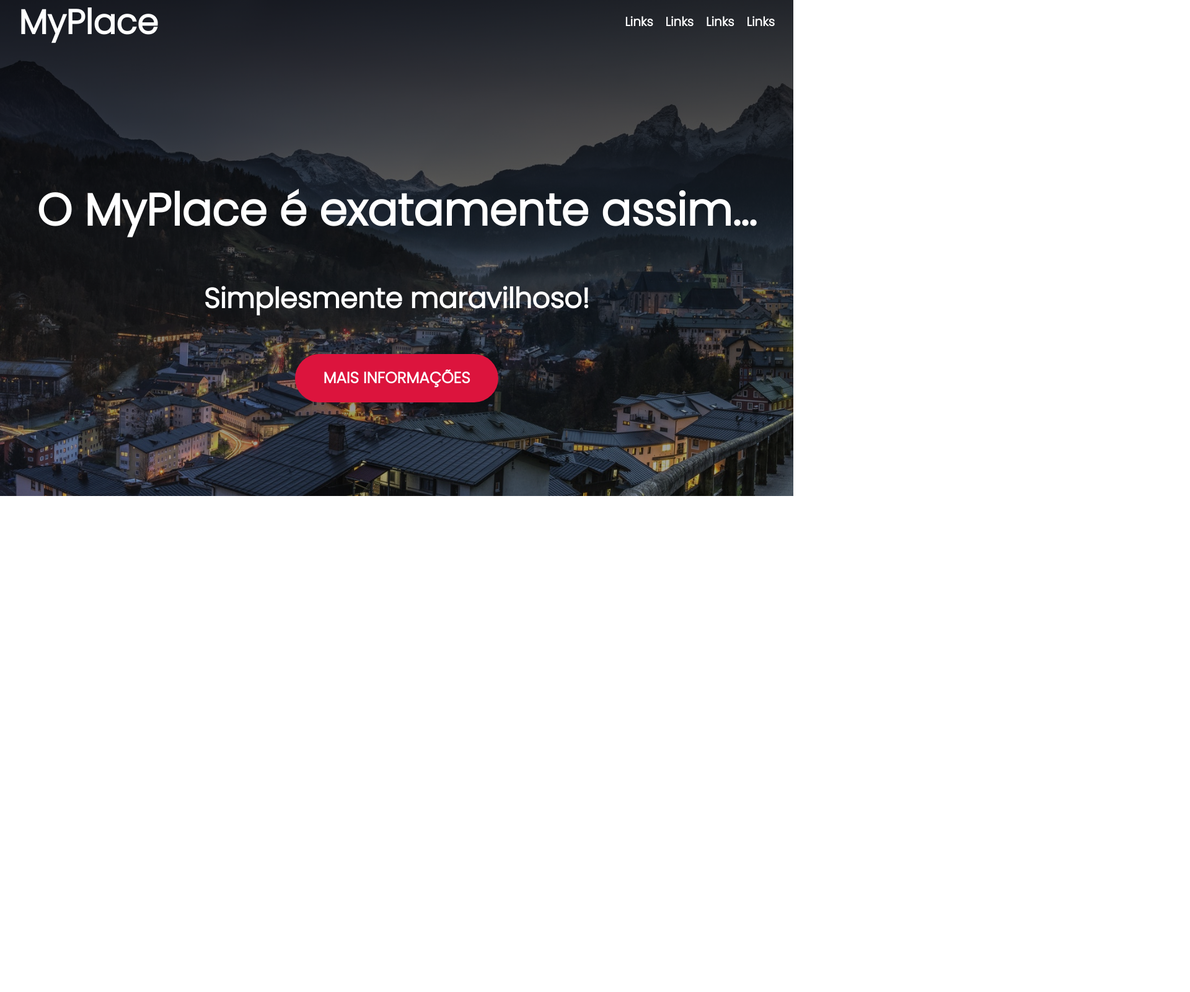
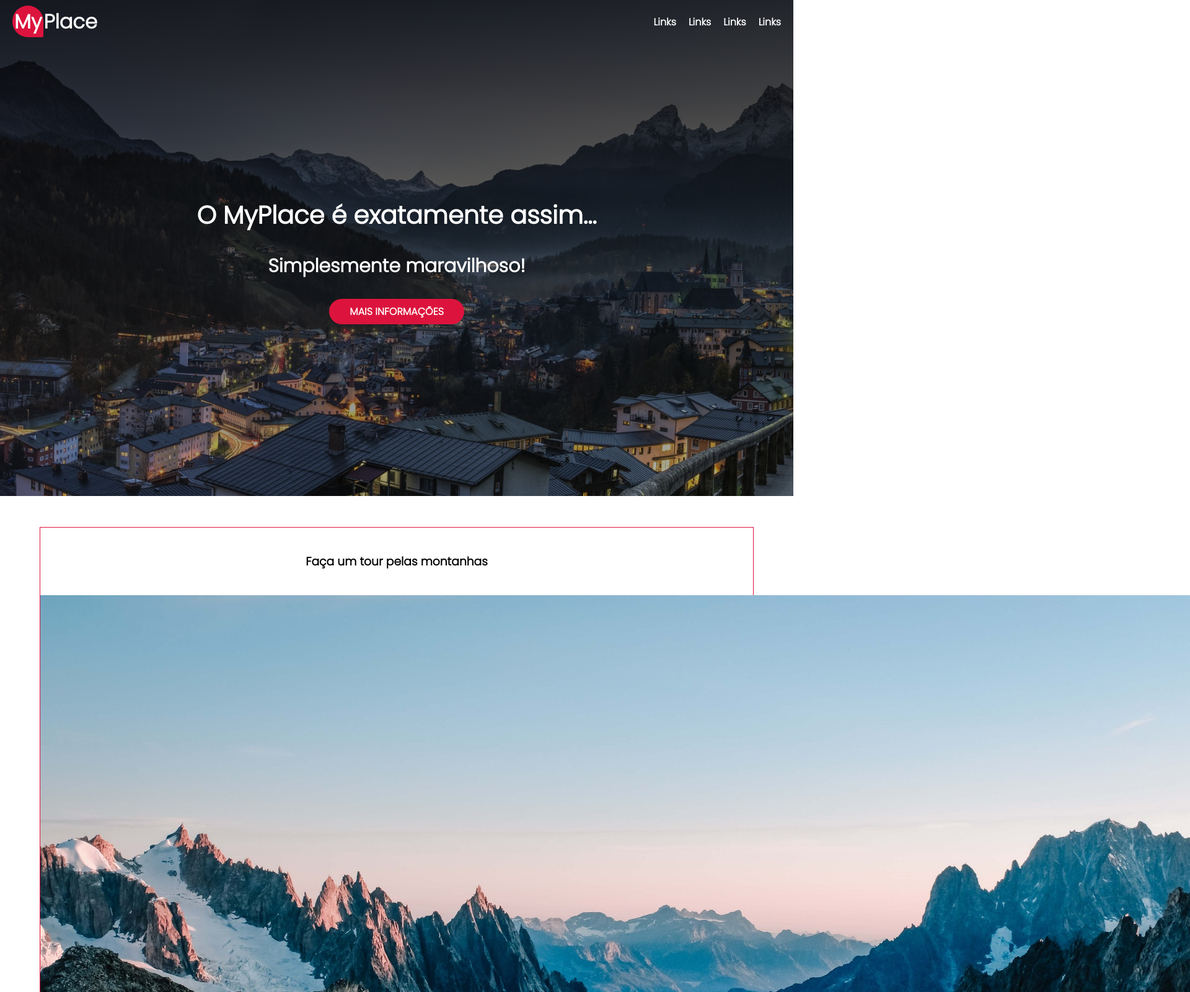
Before and after one commit to LucaolDev/Atividades-HTML, a plain HTML site: page MyPlace/index.html in a window 1280 px wide. Shown: the top 1600 px of the page at 62% size, 1920 px wide, since content can reach past the window. Before the commit the page ends 800 px from the top, so only its background shows below. Drawn offline with Linux system fonts and the light colour scheme.

Commit message:
Add files via upload

```diff
--- a/MyPlace/css/stylesheet.css
+++ b/MyPlace/css/stylesheet.css
@@ -7,8 +7,24 @@
 
 * {
     margin: 0;
+    padding: 0;
     box-sizing: border-box;
     font-family: var(--font-body);
+}
+
+ul,ol{
+    list-style: none;
+}
+
+a {
+    color:var(--color-ligth);
+    text-decoration: none;
+    font-weight: 600;
+    transition: color .5s;
+}
+
+a:hover {
+    color: var(--color-pink)
 }
 
 .container{
@@ -21,16 +37,8 @@
     background-position: 50%;
 }
 
-.header-info {
-    color: var(--color-dark);
-    font-weight: 600;
-    font-size: 20px;
-
-}
-
 .container h1{
     color: var(--color-ligth);
-    font-size: 55px;
 }
 
 .header-page{
@@ -39,7 +47,7 @@
     display: flex;
     align-items: center;
     justify-content:space-between;
-    padding: 0px 30px;
+    padding: 0px 20px;
 }
 
 .header-menu ul{
@@ -47,59 +55,62 @@
     gap: 20px;
 }
 
-ul,li{
-    list-style: none;
-}
-
-h2 {
-    color: var(--color-ligth);
-    font-weight: 600;
-    font-size: 72px;
-}
-
-h3 {
-    color: var(--color-ligth);
-    font-weight: 600;
-    font-size: 45px;
-
-
-}
-
-ul a{
-    color:var(--color-ligth);
-    font-size: 20px;
-    text-decoration: none;
-    font-weight: 600;
-    transition: color .5s;
-}
-
-ul a:hover {
-    color: var(--color-pink)
-}
-
-section a {
-    color: var(--color-ligth);
-    background-color: var(--color-pink);
-    text-decoration: none;
-    font-weight: 600;
-    font-size: 25px;
-    border-radius: 40px;
-    padding : 20px 45px;
-    transition: color .5s;
-}
-
-section a:hover {
-    color: var(--color-pink);
-    background-color: var(--color-ligth);
+.logo-bg {
+background-color: var(--color-pink);
+padding: 3px;
+border-radius: 70px 70px 7px 70px;
 }
 
 .hero {
+    width: 100%;
+    height: calc(100vh - 100px);
+    color: var(--color-ligth);
     display: flex;
+    flex-direction: column;
     align-items: center;
-    flex-direction: column;
-    gap: 55px;
-    margin-top: 215px;
+    justify-content: center;
+    gap: 30px;
 }
+
+.hero h2 {
+    font-size: clamp(24px, 4vw, 40px);
+}
+
+.hero h3 {
+    font-size: clamp(18px, 4vw, 30px);
+}
+
+.btn {
+border: 3px solid var(--color-pink) ;
+background-color: var(--color-pink);
+padding: 5px 30px;
+border-radius: 70px;
+text-decoration: none;
+}
+
+.btn:hover {
+    background-color: transparent;
+}
+
+.cards {
+    border: 1px solid var(--color-pink);
+    width: 90%;
+    height: 100vh;
+    margin: 50px auto;
+    text-align: center;
+}
+
+.cards h3 {
+    margin: 40px 0;
+}
+
+
+
+
+
+
+
+
 
 
 
--- a/MyPlace/index.html
+++ b/MyPlace/index.html
@@ -17,7 +17,7 @@
     <!-- Header e Hero da página -->
     <div class="container">
         <header class="header-page">
-            <h1>MyPlace</h1>
+            <h1><span class="logo-bg">My</span>Place</h1>
 
             <nav class="header-menu">
                 <ul>
@@ -33,10 +33,68 @@
         <section class="hero">
             <h2>O MyPlace é exatamente assim...</h2>
             <h3>Simplesmente maravilhoso!</h3>
-            <a href="">MAIS INFORMAÇÕES</a>
+            <a href="" class="btn">MAIS INFORMAÇÕES</a>
         </section>
 
+
     </div>
+    <section class="cards">
+        <h3>Faça um tour pelas montanhas</h3>
+
+<div class="cards-list">
+
+<!------------ lo.card ------------>
+<div class="card-item">
+    <img src="../imagens/pexels-francesco-ungaro-2835436.jpg" alt="Imagem da Montanha XPTO com neve">
+    <h4>Lorem, ipsum dolor.</h4>
+    <p>Lorem ipsum dolor sit amet, consectetur adipisicing elit. Aperiam itaque laudantium hic. Sunt!</p>
+    <a href="" class="btn">Veja Mais</a>
+</div>
+<!------------ Fim lo.card ------------>
+<!------------ lo.card ------------>
+<div class="card-item">
+    <img src="../imagens/pexels-roberto-shumski-5555192.jpg" alt="Imagem da Montanha XPTO com neve">
+    <h4>Lorem, ipsum dolor.</h4>
+    <p>Lorem ipsum dolor sit amet, consectetur adipisicing elit. Aperiam itaque laudantium hic. Sunt!</p>
+    <a href="" class="btn">Veja Mais</a>
+</div>
+<!------------ Fim lo.card ------------>
+<!------------ lo.card ------------>
+<div class="card-item">
+    <img src="../imagens/pexels-stefan-stefancik-91216.jpg" alt="Imagem da Montanha XPTO com neve">
+    <h4>Lorem, ipsum dolor.</h4>
+    <p>Lorem ipsum dolor sit amet, consectetur adipisicing elit. Aperiam itaque laudantium hic. Sunt!</p>
+    <a href="" class="btn">Veja Mais</a>
+</div>
+<!------------ Fim lo.card ------------>
+<!------------ lo.card ------------>
+<div class="card-item">
+    <img src="../imagens/pexels-stein-egil-liland-5704789.jpg" alt="Imagem da Montanha XPTO com neve">
+    <h4>Lorem, ipsum dolor.</h4>
+    <p>Lorem ipsum dolor sit amet, consectetur adipisicing elit. Aperiam itaque laudantium hic. Sunt!</p>
+    <a href="" class="btn">Veja Mais</a>
+</div>
+<!------------ Fim lo.card ------------>
+<!------------ lo.card ------------>
+<div class="card-item">
+    <img src="../imagens/pexels-tobias-bj¢rkli-1693085.jpg" alt="Imagem da Montanha XPTO com neve">
+    <h4>Lorem, ipsum dolor.</h4>
+    <p>Lorem ipsum dolor sit amet, consectetur adipisicing elit. Aperiam itaque laudantium hic. Sunt!</p>
+    <a href="" class="btn">Veja Mais</a>
+</div>
+<!------------ Fim lo.card ------------>
+<!------------ lo.card ------------>
+<div class="card-item">
+    <img src="../imagens/pexels-tuomas-haapala-7223461.jpg" alt="Imagem da Montanha XPTO com neve">
+    <h4>Lorem, ipsum dolor.</h4>
+    <p>Lorem ipsum dolor sit amet, consectetur adipisicing elit. Aperiam itaque laudantium hic. Sunt!</p>
+    <a href="" class="btn">Veja Mais</a>
+</div>
+<!------------ Fim lo.card ------------>
+
+</div>
+
+    </section>
 
 </body>
 </html>
```
